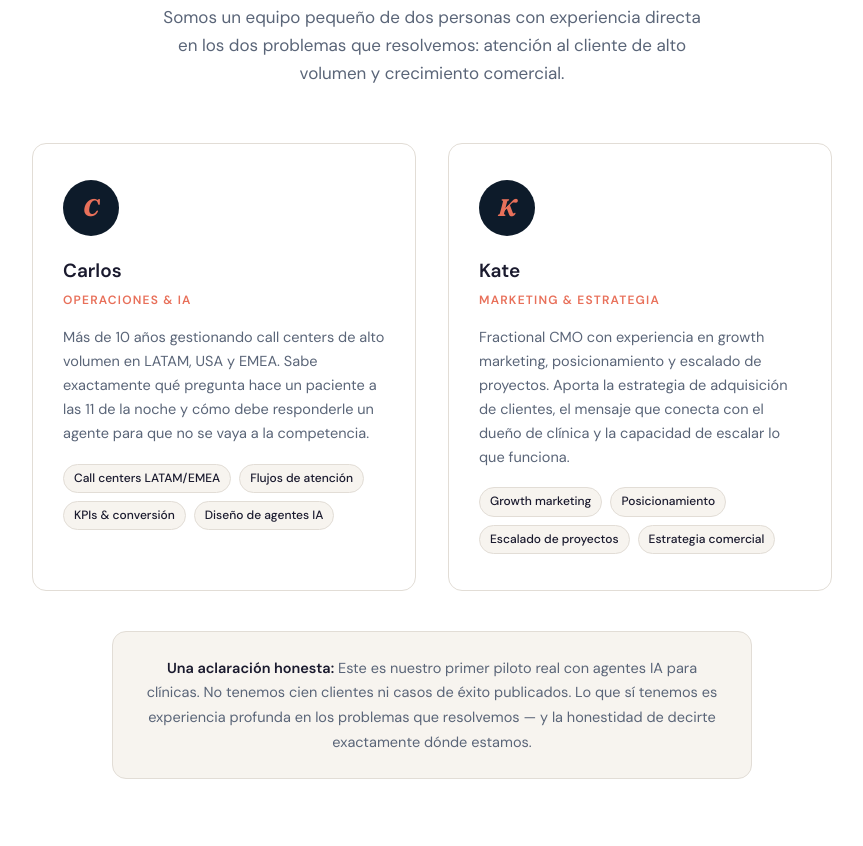
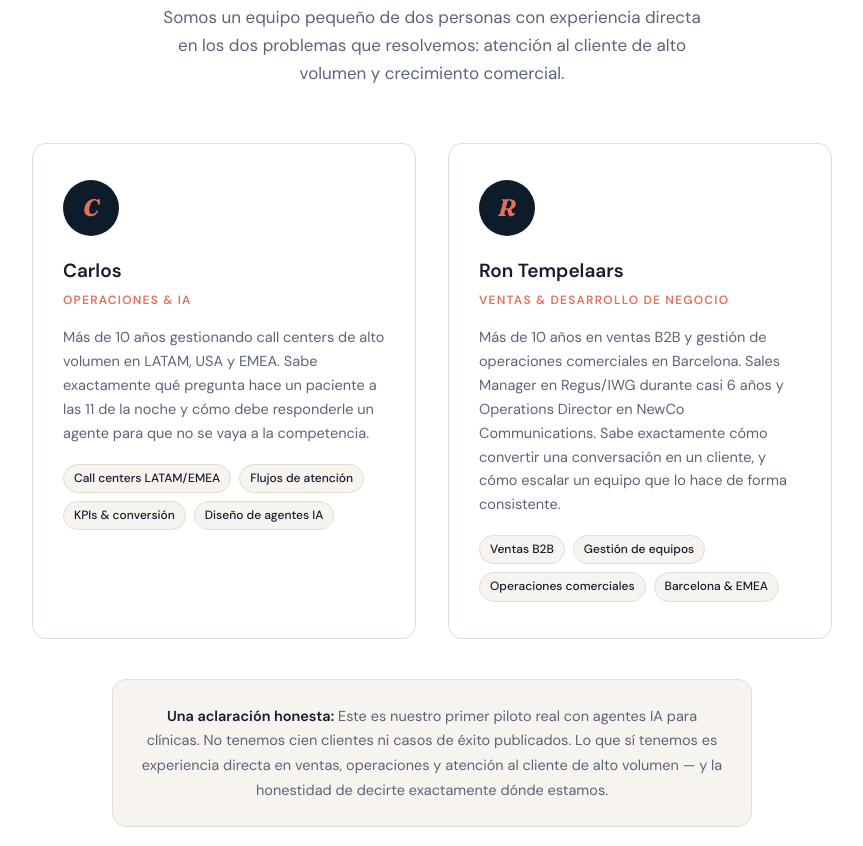
Before and after one commit to carlosmayeya/callflow-ai-web, a plain HTML site: page index.html in a window 1280 px wide. Shown: the part 6314-7160 px from the top of the page, without its empty margins (208-1071 px from the left). Drawn offline with Linux system fonts and the light colour scheme.

Commit message:
Add files via upload

```diff
--- a/index.html
+++ b/index.html
@@ -1177,21 +1177,21 @@
         </div>
       </div>
       <div class="team-card reveal">
-        <div class="team-initial">K</div>
-        <h3>Kate</h3>
-        <div class="team-role">Marketing & Estrategia</div>
-        <p>Fractional CMO con experiencia en growth marketing, posicionamiento y escalado de proyectos. Aporta la estrategia de adquisición de clientes, el mensaje que conecta con el dueño de clínica y la capacidad de escalar lo que funciona.</p>
+        <div class="team-initial">R</div>
+        <h3>Ron Tempelaars</h3>
+        <div class="team-role">Ventas & Desarrollo de Negocio</div>
+        <p>Más de 10 años en ventas B2B y gestión de operaciones comerciales en Barcelona. Sales Manager en Regus/IWG durante casi 6 años y Operations Director en NewCo Communications. Sabe exactamente cómo convertir una conversación en un cliente, y cómo escalar un equipo que lo hace de forma consistente.</p>
         <div class="team-tags">
-          <span class="team-tag">Growth marketing</span>
-          <span class="team-tag">Posicionamiento</span>
-          <span class="team-tag">Escalado de proyectos</span>
-          <span class="team-tag">Estrategia comercial</span>
+          <span class="team-tag">Ventas B2B</span>
+          <span class="team-tag">Gestión de equipos</span>
+          <span class="team-tag">Operaciones comerciales</span>
+          <span class="team-tag">Barcelona & EMEA</span>
         </div>
       </div>
     </div>
     <div style="margin-top:40px;padding:24px 28px;background:var(--surface);border-radius:var(--r-md);border:1px solid var(--border);max-width:640px;margin-left:auto;margin-right:auto;text-align:center;" class="reveal">
       <p style="font-size:14.5px;color:var(--text-muted);line-height:1.7;">
-        <strong style="color:var(--text);">Una aclaración honesta:</strong> Este es nuestro primer piloto real con agentes IA para clínicas. No tenemos cien clientes ni casos de éxito publicados. Lo que sí tenemos es experiencia profunda en los problemas que resolvemos — y la honestidad de decirte exactamente dónde estamos.
+        <strong style="color:var(--text);">Una aclaración honesta:</strong> Este es nuestro primer piloto real con agentes IA para clínicas. No tenemos cien clientes ni casos de éxito publicados. Lo que sí tenemos es experiencia directa en ventas, operaciones y atención al cliente de alto volumen — y la honestidad de decirte exactamente dónde estamos.
       </p>
     </div>
   </div>
```
